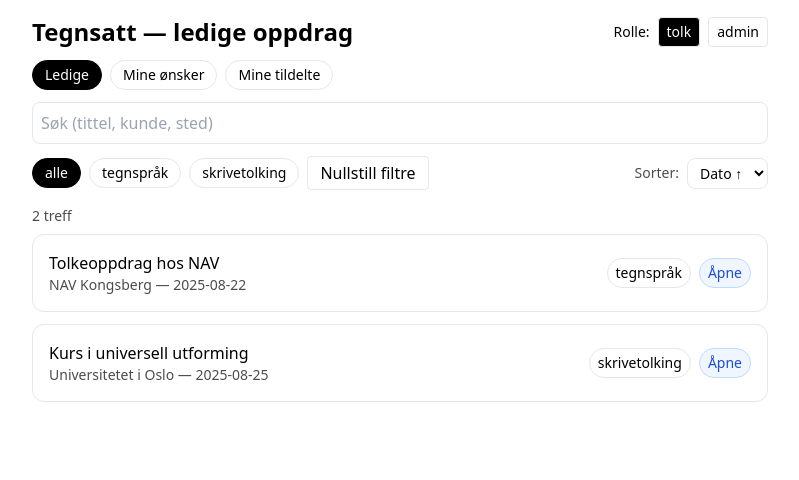
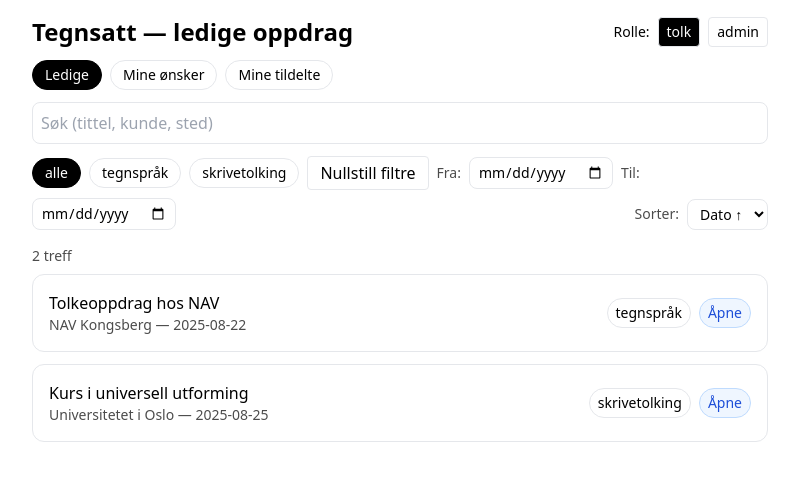
Before and after one commit to bizmomsara/bizmomsara-tegnsatt-coordinator-prototype, a Next.js app: page / in a window 1280 px wide. Shown: the top 480 px of the page, without its empty margins (240-1039 px from the left). Built offline with nearby package versions, Linux system fonts and the light colour scheme.

Commit message:
Update page.jsx

```diff
--- a/app/page.jsx
+++ b/app/page.jsx
@@ -162,18 +162,22 @@ const unassignFromUser = (id) => {
 
       {/* Filterlinje */}
       <div className="flex flex-wrap items-center gap-2 mb-4">
-        <button className={chipClass('alle')} onClick={() => setTypeFilter('alle')}>
-          alle
-        </button>
+  <button className={chipClass('alle')} onClick={() => setTypeFilter('alle')}>alle</button>
   {TYPES.map((t) => (
-          <button key={t} className={chipClass(t)} onClick={() => setTypeFilter(t)}>
-            {t}
-          </button>
+    <button key={t} className={chipClass(t)} onClick={() => setTypeFilter(t)}>{t}</button>
   ))}
 
   <button type="button" onClick={resetFilters} className="px-3 py-1 rounded border">
     Nullstill filtre
   </button>
+
+  {/* NYTT: dato fra/til */}
+  <label className="text-sm opacity-70">Fra:</label>
+  <input type="date" value={from} onChange={(e) => setFrom(e.target.value)}
+         className="border rounded-lg px-2 py-1 text-sm bg-white" />
+  <label className="text-sm opacity-70">Til:</label>
+  <input type="date" value={to} onChange={(e) => setTo(e.target.value)}
+         className="border rounded-lg px-2 py-1 text-sm bg-white" />
 
   <div className="ml-auto flex items-center gap-2">
     <label className="text-sm opacity-70">Sorter:</label>
```
Lines whose indentation alone changed are shown as unchanged.
